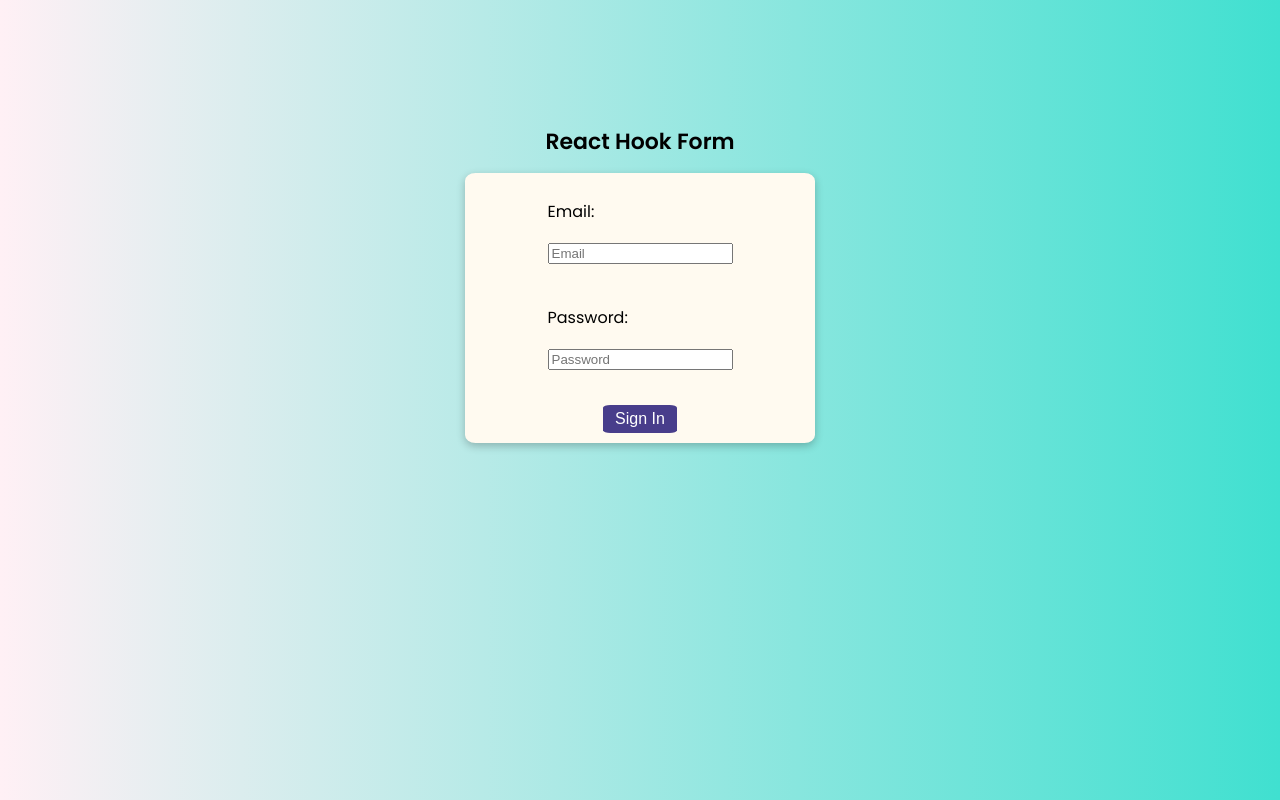
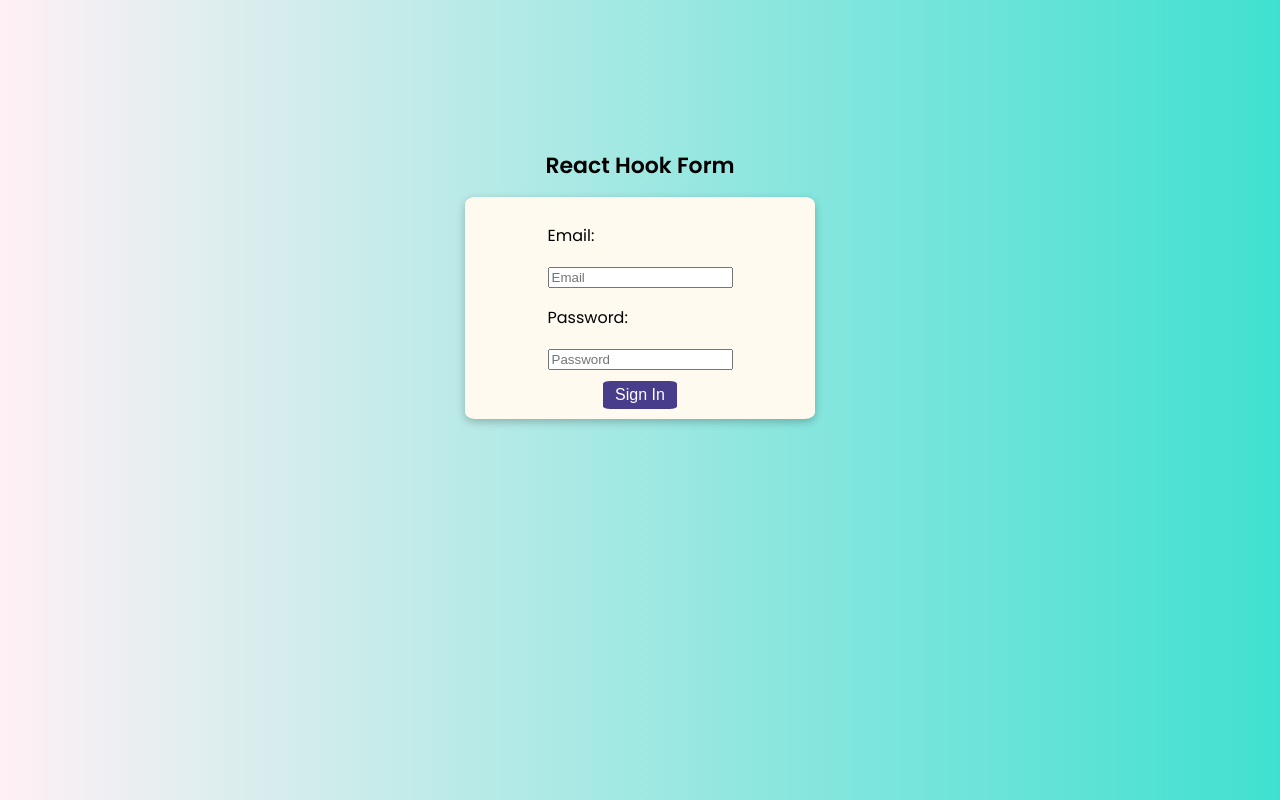
Before and after one commit to codeAdventureNow/React_Hook_Form_Project, a React (Create React App) app: page / in a window 1280 px wide. Built offline with nearby package versions, Linux system fonts and the light colour scheme.

Commit message:
refactor code only have error p tag if there is an actual error

```diff
--- a/src/App.js
+++ b/src/App.js
@@ -8,7 +8,6 @@ function App() {
     handleSubmit,
     watch,
     reset,
-    formState,
     formState: { errors, isSubmitSuccessful },
   } = useForm({
     defaultValues: {
@@ -20,21 +19,18 @@ function App() {
   const [successMessage, setSuccessMessage] = useState('');
 
   useEffect(() => {
-    if (formState.isSubmitSuccessful) {
+    if (isSubmitSuccessful) {
       reset({
         email: '',
         password: '',
       });
       setSuccessMessage('Sign In Successful!');
     }
-  }, [formState, reset]);
+  }, [isSubmitSuccessful, reset]);
 
   function onSubmit(data) {
     console.log(data);
-    console.log(watch());
   }
-
-  // console.log(watch());
 
   return (
     <div className='wrapper'>
@@ -55,7 +51,10 @@ function App() {
               placeholder='Email'
             />
           </label>
-          <p className='errorMessage'>{errors.email?.message}</p>
+          {errors.email && (
+            <p className='errorMessage'>{errors.email.message}</p>
+          )}
+
           <label>
             <p>Password: </p>
             <input
@@ -69,7 +68,9 @@ function App() {
               placeholder='Password'
             />
           </label>
-          <p className='errorMessage'>{errors.password?.message}</p>
+          {errors.password && (
+            <p className='errorMessage'>{errors.password.message}</p>
+          )}
         </div>
         <div className='button'>
           <button type='submit'>Sign In</button>
```
